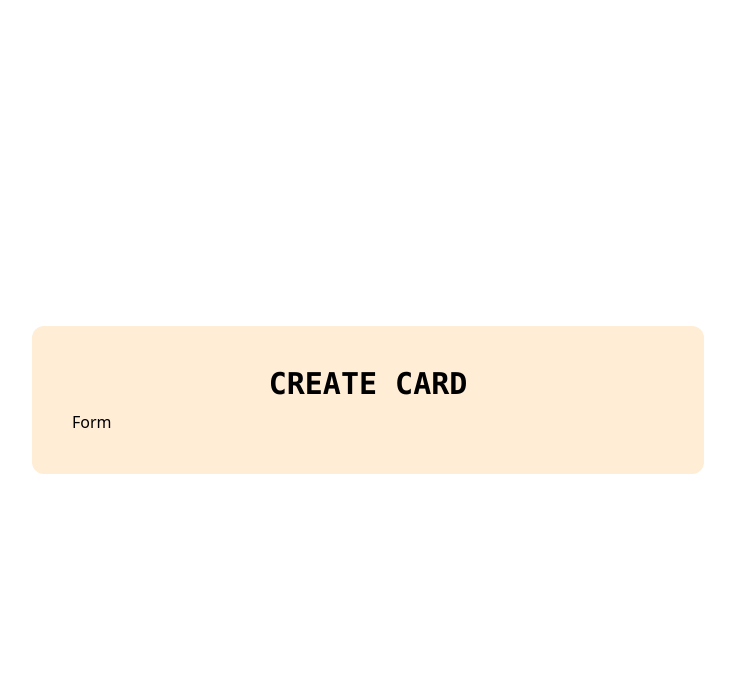
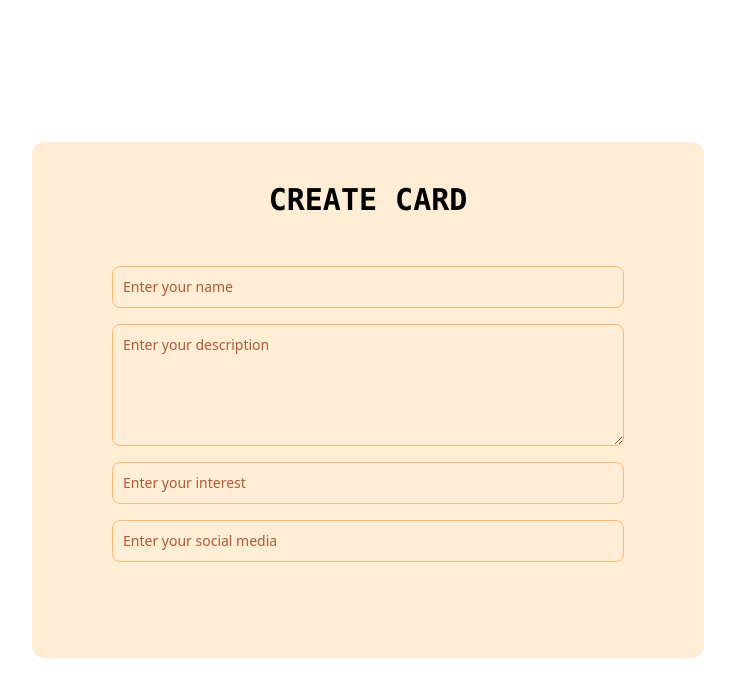
Before and after one commit to anoopraju31/100xdevs_cohort, a React (Vite) app in the folder Week 5/assigments/business-card/: page /create-card in a window 1280 px wide. Shown: the top 696 px of the page, without its empty margins (272-1007 px from the left). Built offline with nearby package versions, Linux system fonts and the light colour scheme.

Commit message:
Week 5 - Assignments: Business Card - Form Component - styled

```diff
--- a/Week 5/assigments/business-card/src/components/Form.jsx
+++ b/Week 5/assigments/business-card/src/components/Form.jsx
@@ -1,5 +1,58 @@
 const Form = () => {
-	return <div>Form</div>
+	return (
+		<form className='p-10 '>
+			<div className='mb-4'>
+				<label htmlFor='name' className='sr-only'>
+					Name
+				</label>
+				<input
+					type='text'
+					name='name'
+					id='name'
+					placeholder='Enter your name'
+					className='bg-transparent border outline-none border-orange-300 text-orange-900 text-sm rounded-lg focus:ring-orange-500 focus:border-orange-500 block w-full p-2.5 placeholder:text-orange-800/80'
+				/>
+			</div>
+
+			<div className='mb-4'>
+				<label htmlFor='description' className='sr-only'>
+					Description
+				</label>
+				<textarea
+					rows='5'
+					name='description'
+					id='description'
+					placeholder='Enter your description'
+					className='bg-transparent border outline-none border-orange-300 text-orange-900 text-sm rounded-lg focus:ring-orange-500 focus:border-orange-500 block w-full p-2.5 placeholder:text-orange-800/80'></textarea>
+			</div>
+
+			<div className='mb-4'>
+				<label htmlFor='interest' className='sr-only'>
+					Interest
+				</label>
+				<input
+					type='text'
+					name='interest'
+					id='interest'
+					placeholder='Enter your interest'
+					className='bg-transparent border outline-none border-orange-300 text-orange-900 text-sm rounded-lg focus:ring-orange-500 focus:border-orange-500 block w-full p-2.5 placeholder:text-orange-800/80'
+				/>
+			</div>
+
+			<div className='mb-4'>
+				<label htmlFor='social-link' className='sr-only'>
+					Social
+				</label>
+				<input
+					type='text'
+					name='social-link'
+					id='social-link'
+					placeholder='Enter your social media'
+					className='bg-transparent border outline-none border-orange-300 text-orange-900 text-sm rounded-lg focus:ring-orange-500 focus:border-orange-500 block w-full p-2.5 placeholder:text-orange-800/80'
+				/>
+			</div>
+		</form>
+	)
 }
 
 export default Form
```
